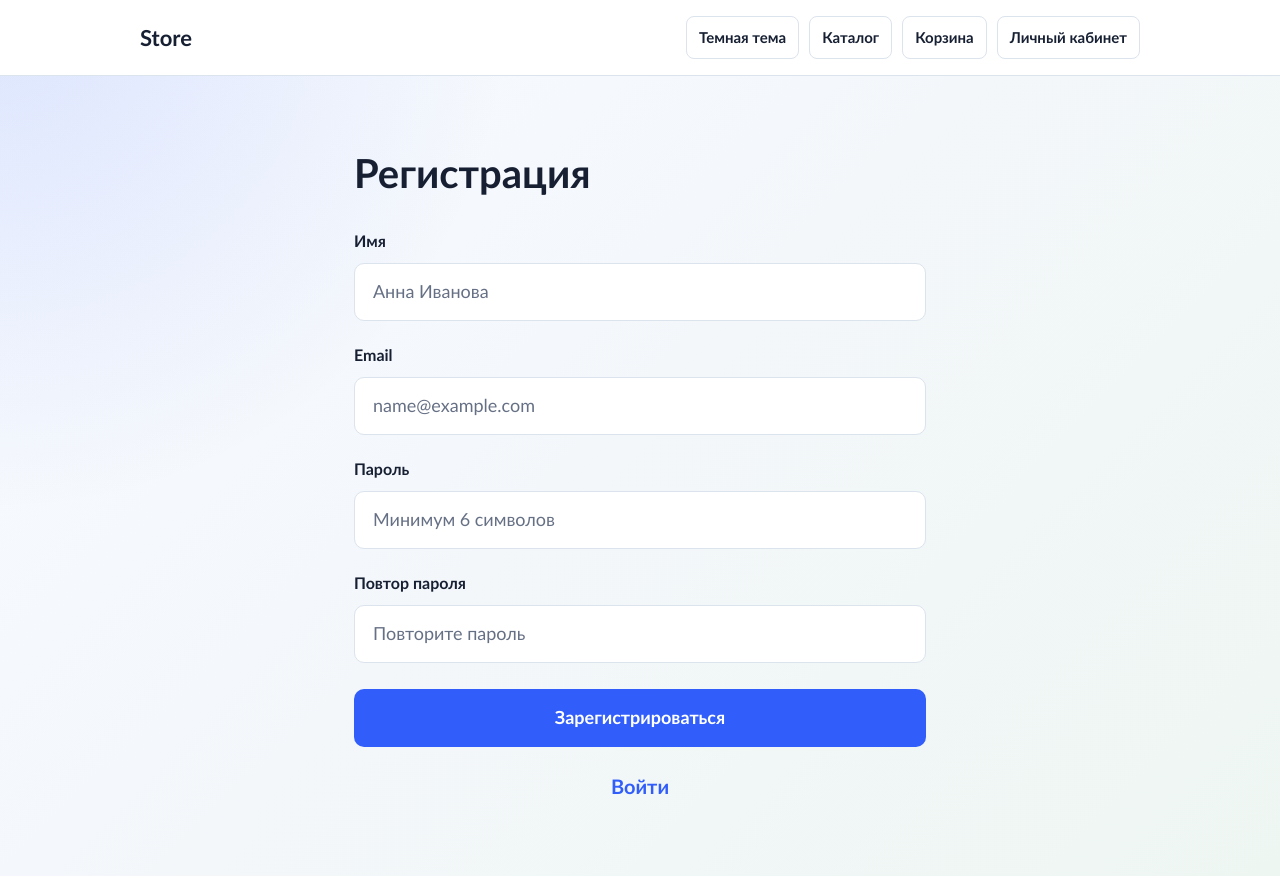
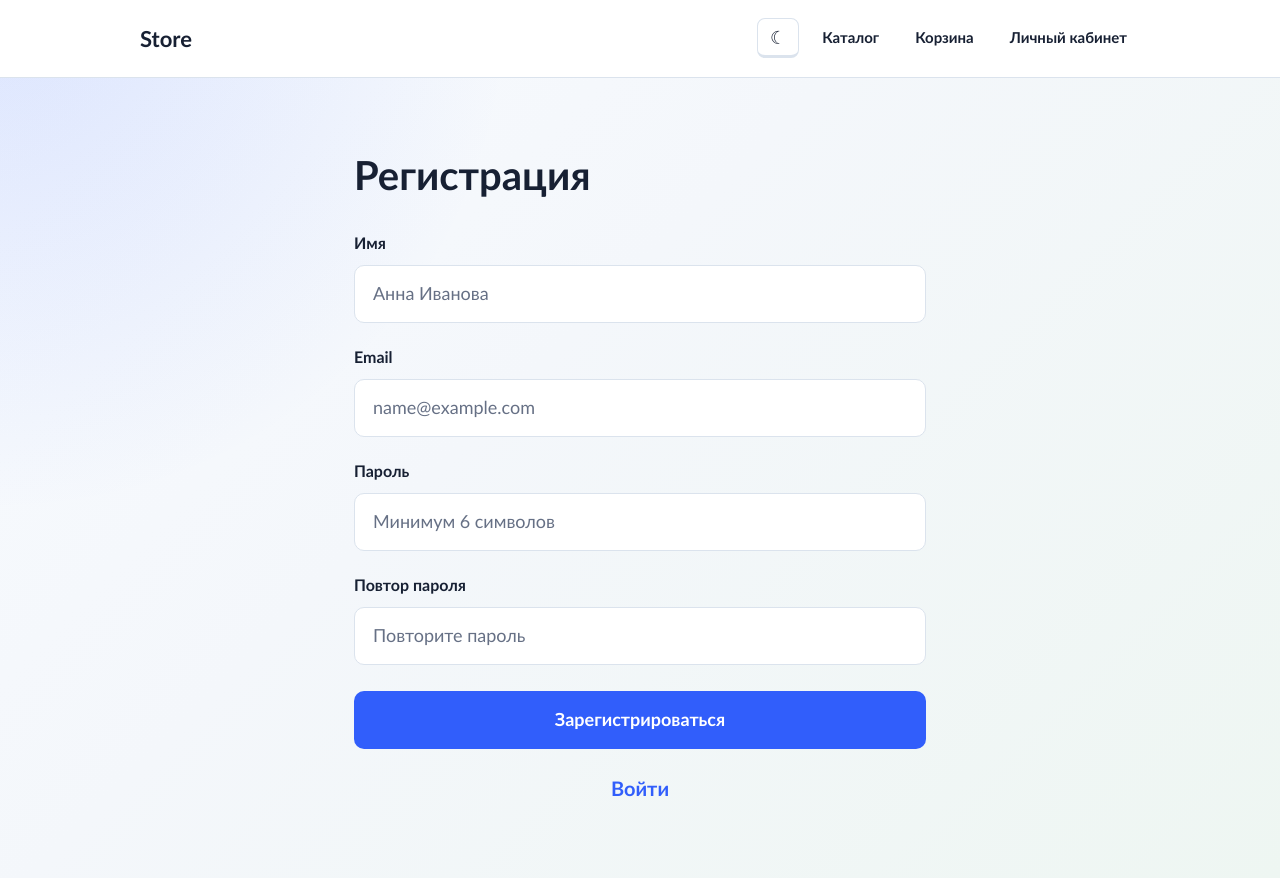
Before and after one commit to ecstasybtw/react-practice, a React (Vite) app: page /register in a window 1280 px wide. Built offline with nearby package versions, Linux system fonts and the light colour scheme.

Commit message:
chore: changed buttons style

```diff
--- a/src/widgets/Navbar/Navbar.module.css
+++ b/src/widgets/Navbar/Navbar.module.css
@@ -29,7 +29,8 @@
 
 .link,
 .themeButton {
-  border: 1px solid var(--border);
+  border: 1px solid transparent;
+  border-bottom-width: 3px;
   border-radius: 8px;
   color: var(--text-strong);
   font-size: 15px;
@@ -40,7 +41,12 @@
 
 .themeButton {
   background: var(--surface);
+  border-color: var(--border);
   cursor: pointer;
+  font-size: 18px;
+  line-height: 1;
+  min-width: 42px;
+  text-align: center;
 }
 
 .link:hover,
@@ -49,13 +55,13 @@
 }
 
 .active {
-  background: var(--primary);
-  border-color: var(--primary);
-  color: var(--primary-contrast);
+  background: transparent;
+  border-bottom-color: var(--primary);
+  color: var(--primary);
 }
 
 .active:hover {
-  background: var(--primary-hover);
+  background: var(--surface-muted);
 }
 
 .logo:focus-visible,
--- a/src/widgets/Navbar/Navbar.tsx
+++ b/src/widgets/Navbar/Navbar.tsx
@@ -14,8 +14,16 @@ function Navbar() {
         </NavLink>
 
         <nav className={styles.links} aria-label="Основная навигация">
-          <button className={styles.themeButton} type="button" onClick={toggleTheme}>
-            {theme === 'light' ? 'Темная тема' : 'Светлая тема'}
+          <button
+            aria-label={
+              theme === 'light' ? 'Включить темную тему' : 'Включить светлую тему'
+            }
+            className={styles.themeButton}
+            title={theme === 'light' ? 'Темная тема' : 'Светлая тема'}
+            type="button"
+            onClick={toggleTheme}
+          >
+            {theme === 'light' ? '☾' : '☀'}
           </button>
           <NavLink
             className={({ isActive }) =>
```
